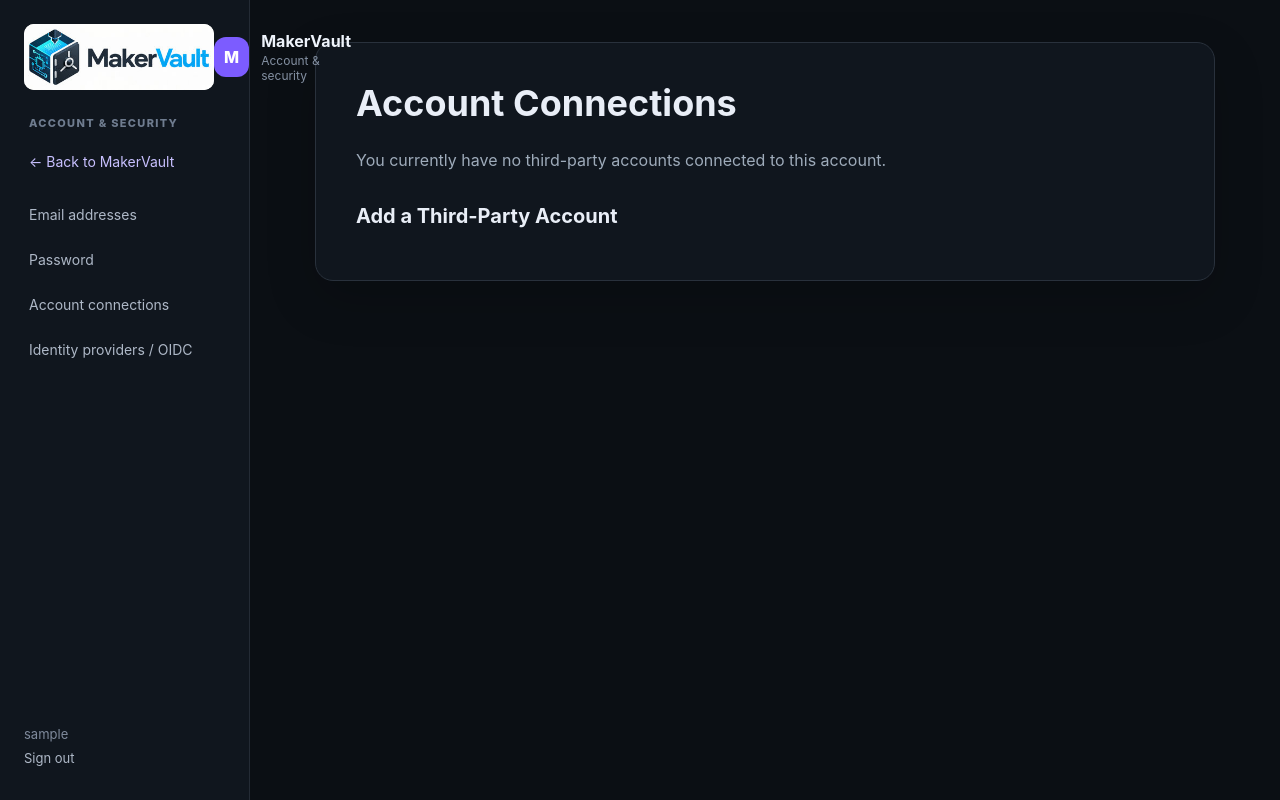
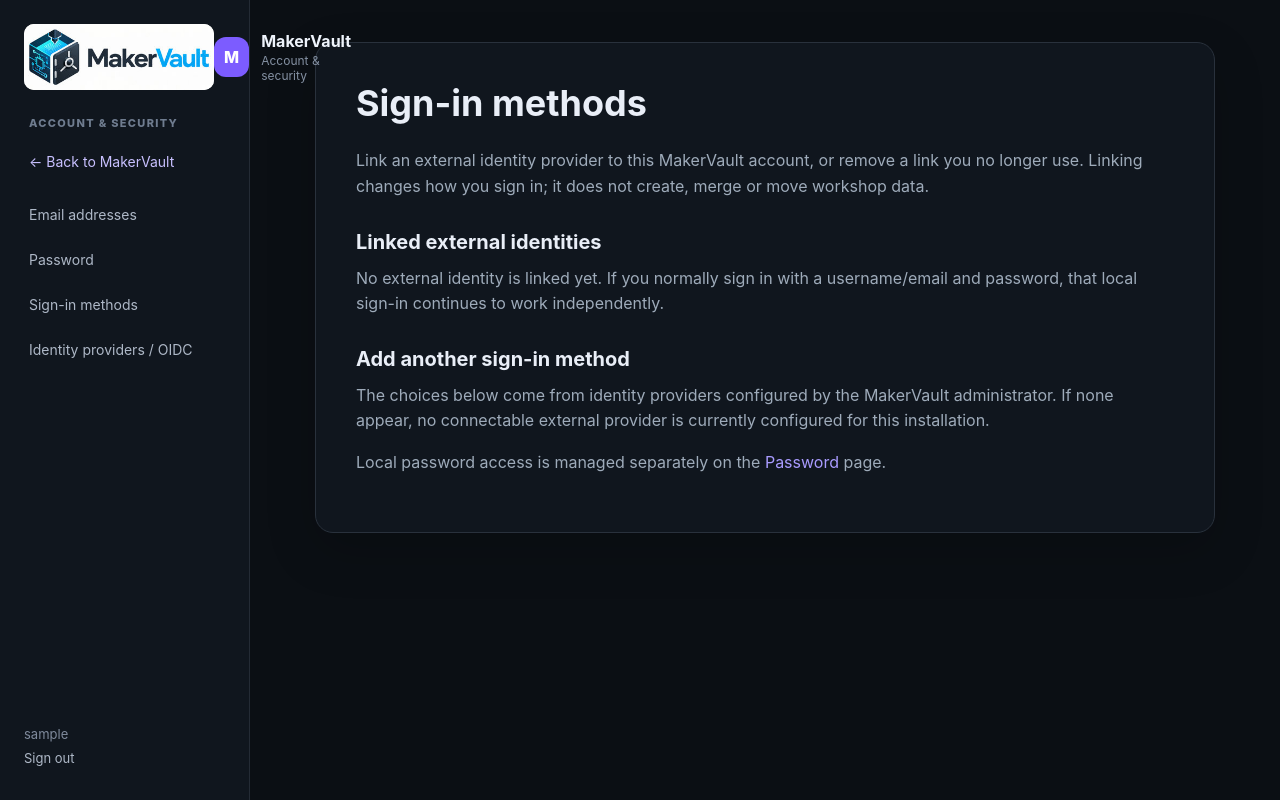
Before and after one commit to gavrd7/MakerVault, a Django app: a page that uses backend/templates/allauth/layouts/base.html in a window 1280 px wide. Run offline with Django 5.2, Linux system fonts and the light colour scheme; the visitor is signed in with stand-in values (Sample User, id 1); parts of the project's set-up code (start-up, migrations or seed data) failed here and were passed over.

Commit message:
Clarify and protect account linking (#51)
* Prevent account unlinking from locking out users

* Rename account connections to sign-in methods

* Document sign-in methods and account linking

* Add clear sign-in methods account linking page

* Test sign-in method linking and lockout protection

* Use plain static storage in account linking page test

* Clean account linking test settings override

```diff
--- a/backend/core/adapters.py
+++ b/backend/core/adapters.py
@@ -1,6 +1,7 @@
 from allauth.account.adapter import DefaultAccountAdapter
 from allauth.socialaccount.adapter import DefaultSocialAccountAdapter
 from django.conf import settings
+from django.core.exceptions import ValidationError
 from allauth.socialaccount.models import SocialApp
 
 
@@ -22,3 +23,12 @@ class MakerVaultSocialAccountAdapter(DefaultSocialAccountAdapter):
             return bool((app.settings or {}).get("makervault_auto_signup", True))
         # Environment-backed OIDC retains the global bootstrap setting.
         return bool(settings.OIDC_AUTO_SIGNUP)
+
+    def validate_disconnect(self, account, accounts):
+        user = account.user
+        remaining = [candidate for candidate in accounts if candidate.pk != account.pk]
+        if user.has_usable_password() or remaining:
+            return
+        raise ValidationError(
+            "Add a local password or another sign-in connection before removing your only external sign-in method."
+        )
--- a/backend/templates/allauth/layouts/base.html
+++ b/backend/templates/allauth/layouts/base.html
@@ -32,7 +32,7 @@
         {% url 'account_change_password' as password_url_ %}
         {% if password_url_ %}<a href="{{ password_url_ }}">Password</a>{% endif %}
         {% url 'socialaccount_connections' as connections_url_ %}
-        {% if connections_url_ %}<a href="{{ connections_url_ }}">Account connections</a>{% endif %}
+        {% if connections_url_ %}<a href="{{ connections_url_ }}">Sign-in methods</a>{% endif %}
         {% url 'mfa_index' as mfa_url_ %}
         {% if mfa_url_ %}<a href="{{ mfa_url_ }}">Security &amp; MFA</a>{% endif %}
         {% if user.is_staff %}<a href="{% url 'oidc-provider-list' %}">Identity providers / OIDC</a>{% endif %}
--- /dev/null
+++ b/backend/templates/socialaccount/connections.html
@@ -0,0 +1,61 @@
+{% extends "socialaccount/base_manage.html" %}
+{% load i18n %}
+{% load allauth %}
+{% block head_title %}Sign-in methods{% endblock head_title %}
+{% block content %}
+    {% element h1 %}Sign-in methods{% endelement %}
+    {% element p %}
+        Link an external identity provider to this MakerVault account, or remove a link you no longer use.
+        Linking changes how you sign in; it does not create, merge or move workshop data.
+    {% endelement %}
+
+    {% if form.accounts %}
+        {% element h2 %}Linked external identities{% endelement %}
+        {% element p %}
+            These identities currently sign in to this same MakerVault account.
+            MakerVault will refuse a removal that would leave you without another usable sign-in method.
+        {% endelement %}
+        {% url 'socialaccount_connections' as action_url %}
+        {% element form form=form method="post" action=action_url %}
+            {% slot body %}
+                {% csrf_token %}
+                {% for acc in form.fields.account.choices %}
+                    {% with account=acc.0.instance.get_provider_account %}
+                        {% setvar radio_id %}id_account_{{ account.account.pk }}{% endsetvar %}
+                        {% setvar tags %}socialaccount,{{ account.account.provider }}{% endsetvar %}
+                        {% element field id=radio_id type="radio" name="account" value=account.account.pk %}
+                            {% slot label %}
+                                {{ account }}
+                                {% element badge tags=tags %}{{ account.get_brand.name }}{% endelement %}
+                            {% endslot %}
+                        {% endelement %}
+                    {% endwith %}
+                {% endfor %}
+            {% endslot %}
+            {% slot actions %}
+                {% element button tags="delete,danger" type="submit" %}Remove selected link{% endelement %}
+            {% endslot %}
+        {% endelement %}
+    {% else %}
+        {% element h2 %}Linked external identities{% endelement %}
+        {% element p %}
+            No external identity is linked yet. If you normally sign in with a username/email and password,
+            that local sign-in continues to work independently.
+        {% endelement %}
+    {% endif %}
+
+    {% element h2 %}Add another sign-in method{% endelement %}
+    {% element p %}
+        The choices below come from identity providers configured by the MakerVault administrator.
+        If none appear, no connectable external provider is currently configured for this installation.
+    {% endelement %}
+    {% include "socialaccount/snippets/provider_list.html" with process="connect" %}
+    {% include "socialaccount/snippets/login_extra.html" %}
+
+    {% url 'account_change_password' as password_url_ %}
+    {% if password_url_ %}
+        {% element p %}
+            Local password access is managed separately on the <a href="{{ password_url_ }}">Password</a> page.
+        {% endelement %}
+    {% endif %}
+{% endblock content %}
```
Also changed, not shown: backend/core/tests/test_account_linking.py (added, +68 -0 lines), docs/guide/administration/accounts.md (+8 -0 lines).
